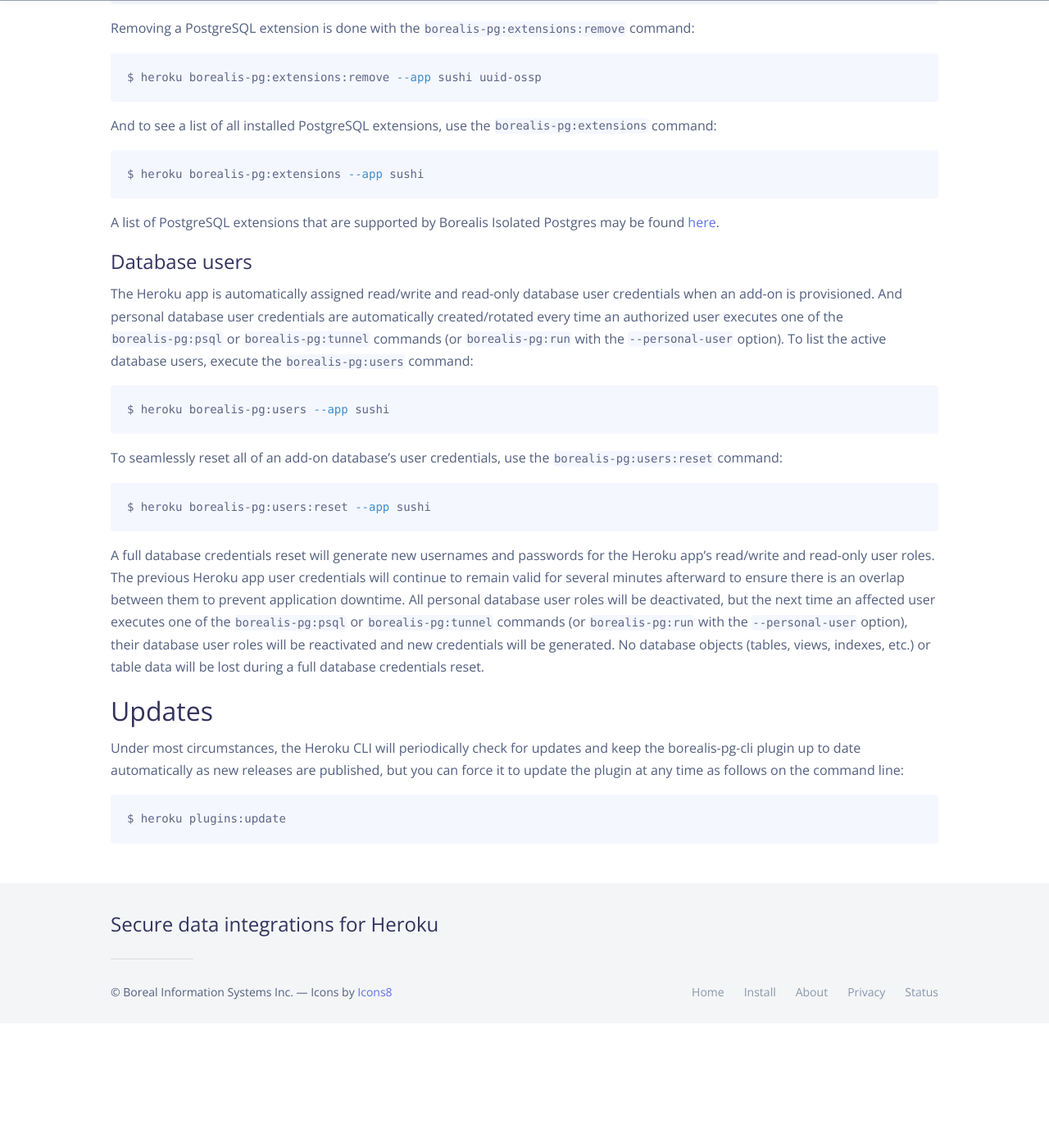
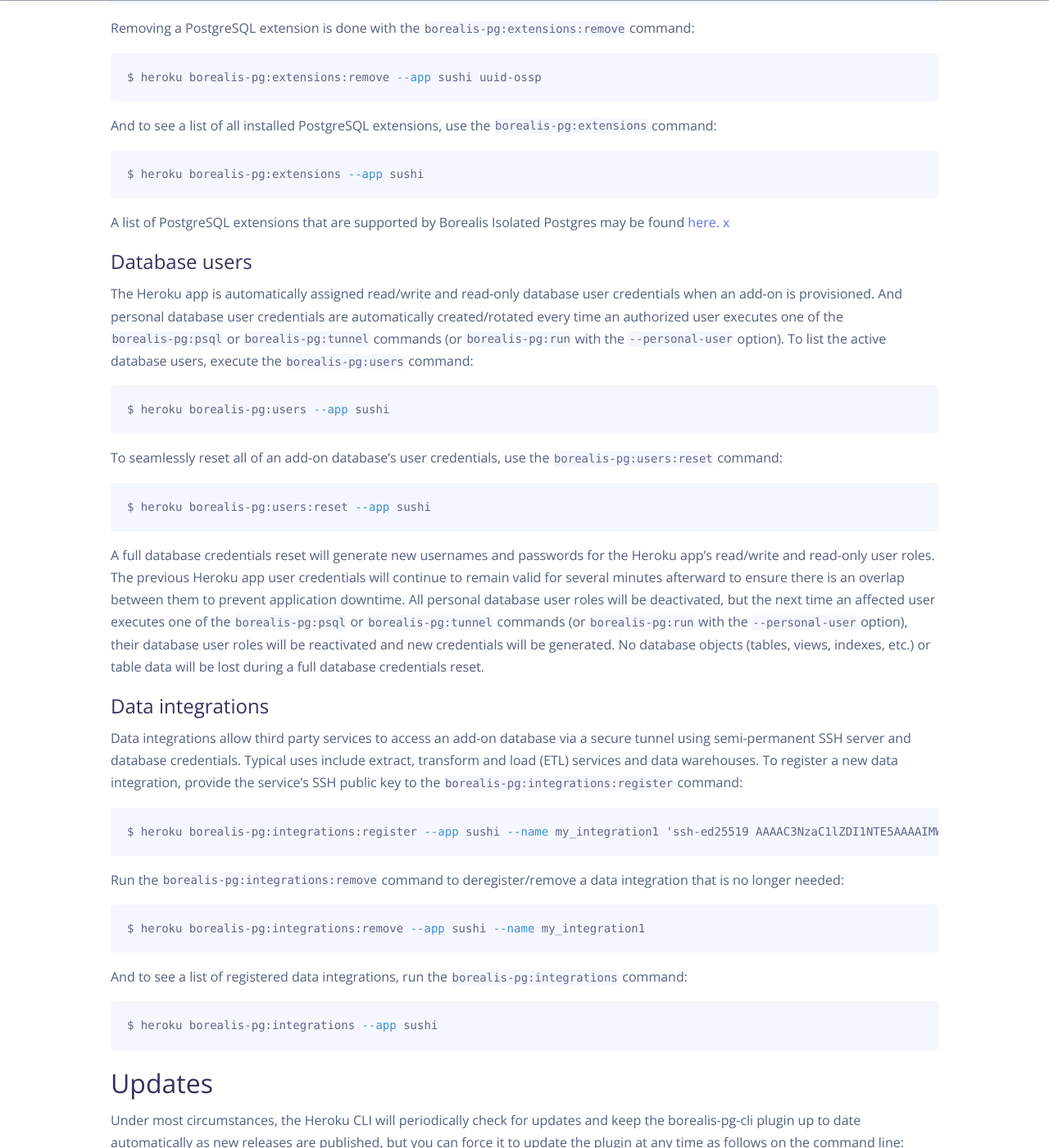
Before and after one commit to OldSneerJaw/borealis-data-www, a Jekyll site: the page built from _pages/pg-addon-cli.md, in a window 1280 px wide and 1400 px high, scrolled down 2422 px. Shown: the whole window at 82% size. Built offline with Jekyll 4.4.1, drawn with Linux system fonts in a browser that asks for light colours; nearby versions of some CDN libraries; before the commit the page ends 3670 px from its top, so only the background shows below that.

Commit message:
CLI instructions for data integrations
Documents the `borealis-pg:integrations`, `borealis-pg:integrations:register` and `borealis-pg:integrations:remove` CLI commands.

````diff
--- a/_pages/pg-addon-cli.md
+++ b/_pages/pg-addon-cli.md
@@ -100,7 +100,7 @@
 $ heroku borealis-pg:extensions --app sushi
 ```
 
-A list of PostgreSQL extensions that are supported by Borealis Isolated Postgres may be found [here](./pg-extensions-support).
+A list of PostgreSQL extensions that are supported by Borealis Isolated Postgres may be found [here](./pg-extensions-support). [x](#data-integrations)
 
 #### Database users
 
@@ -118,6 +118,26 @@
 
 A full database credentials reset will generate new usernames and passwords for the Heroku app's read/write and read-only user roles. The previous Heroku app user credentials will continue to remain valid for several minutes afterward to ensure there is an overlap between them to prevent application downtime. All personal database user roles will be deactivated, but the next time an affected user executes one of the `borealis-pg:psql` or `borealis-pg:tunnel` commands (or `borealis-pg:run` with the `--personal-user` option), their database user roles will be reactivated and new credentials will be generated. No database objects (tables, views, indexes, etc.) or table data will be lost during a full database credentials reset.
 
+#### Data integrations
+
+Data integrations allow third party services to access an add-on database via a secure tunnel using semi-permanent SSH server and database credentials. Typical uses include extract, transform and load (ETL) services and data warehouses. To register a new data integration, provide the service's SSH public key to the `borealis-pg:integrations:register` command:
+
+```shell
+$ heroku borealis-pg:integrations:register --app sushi --name my_integration1 'ssh-ed25519 AAAAC3NzaC1lZDI1NTE5AAAAIMWSUPTT31YQ/vO2dNhtP4TAJqaFne6paL3ibYHk2Iy7'
+```
+
+Run the `borealis-pg:integrations:remove` command to deregister/remove a data integration that is no longer needed:
+
+```shell
+$ heroku borealis-pg:integrations:remove --app sushi --name my_integration1
+```
+
+And to see a list of registered data integrations, run the `borealis-pg:integrations` command:
+
+```shell
+$ heroku borealis-pg:integrations --app sushi
+```
+
 ## Updates
 
 Under most circumstances, the Heroku CLI will periodically check for updates and keep the borealis-pg-cli plugin up to date automatically as new releases are published, but you can force it to update the plugin at any time as follows on the command line:
````
